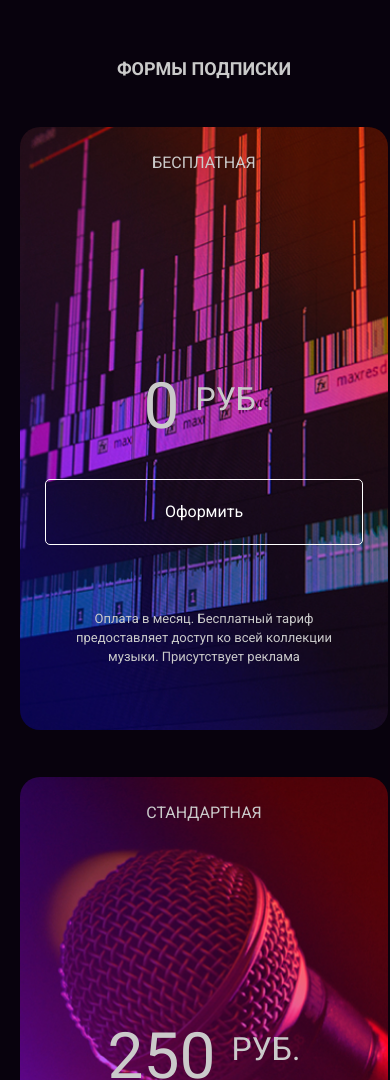
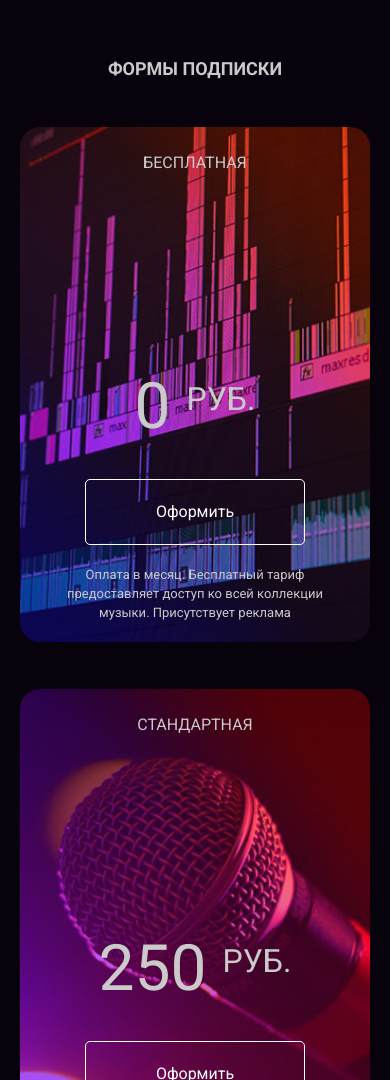
Before and after one commit to Sitdikov-Denis/Music-box, a plain HTML site: page index.html in a window 390 px wide. Shown: the part 920-2000 px from the top of the page. Drawn offline with Linux system fonts and the light colour scheme.

Commit message:
fix layout

```diff
--- a/style/footer.scss
+++ b/style/footer.scss
@@ -6,6 +6,7 @@
     display: flex;
     padding: 0 120px 72px 120px;
     flex-wrap: wrap;
+    width: 100%;
     border-bottom: 1px solid #CACACA;
 
     &__horizontal-list {
@@ -33,7 +34,7 @@
 
 .footer__ul-li {
     text-align: left;
-    width: 270px;
+    width: 100%;
 
     &-logo {
         width: 26px;
--- a/style/general.scss
+++ b/style/general.scss
@@ -47,7 +47,7 @@ body {
 
 .container {
     max-width: 1440px;
-    min-width: 260px;
+    // min-width: 260px;
     display: flex;
     justify-content: center;
     flex-direction: column;
--- a/style/news-items.scss
+++ b/style/news-items.scss
@@ -20,7 +20,7 @@
     &__photo {
         max-width: 575px;
         max-height: 286px;
-        min-width: 230px;
+        min-width: 200px;
         min-height: 113px;
         width: 100%;
         height: 100%;
--- a/style/pricing-items.scss
+++ b/style/pricing-items.scss
@@ -26,7 +26,7 @@
 
 .pricing-items {
     display: grid;
-    grid-template-columns: repeat(auto-fill, 368px);
+    grid-template-columns: repeat(auto-fit, 367px);
     justify-content: center;
     grid-gap: 47px;
     width: 100%;
@@ -39,11 +39,12 @@
         letter-spacing: 0em;
         text-align: center;
         margin: 43px 0 0 0;
+        width: 100%;
     }
 
 }
 .pricing-item {
-    max-width: 368px;
+    max-width: 367px;
     max-height: 615px;
     width: 100%;
     background-repeat: no-repeat;
@@ -64,7 +65,8 @@
         font-weight: 400;
         line-height: 19px;
         margin: 64px auto 64px auto;
-        width: 280px;
+        max-width: 300px;
+        box-sizing: border-box;
     }
 
     &__button {
@@ -72,7 +74,7 @@
         justify-content: center;
         align-items: center;
         margin: 0 auto;
-        width: 318px;
+        max-width: 220px;
         height: 66px;
         border: 1px solid white;
         border-radius: 5px;
@@ -112,8 +114,6 @@
 
 
 
-
-
 @media (max-width: 1130px) {
     .pricing {
         padding: 0 120px 90px 120px;
@@ -144,24 +144,15 @@
     }
 }
 
-@media (max-width: 380px) {
+@media (max-width: 480px) {
     .pricing-items {
-        width: 300px;
-        height: 500px;
-
-        // &__button {
-        //     width: 280px;
-        // }
-    }
-}
-
-    .pricing-footer {
-        margin: 20px auto 0 auto;
-        width: 280px;
+        grid-template-columns: repeat(auto-fill, 100%);
     }
 
-//     .pricing-value {
-//         margin: 150px auto 30px auto;
-//     }
+    .pricing-item {
+        &__footer {
+            margin: 20px auto 20px auto;
+        }
+    }
 
-// }
+}
```
Also changed, not shown: style/footer.css, style/general.css, style/news-items.css, style/pricing-items.css, 3 other files.
